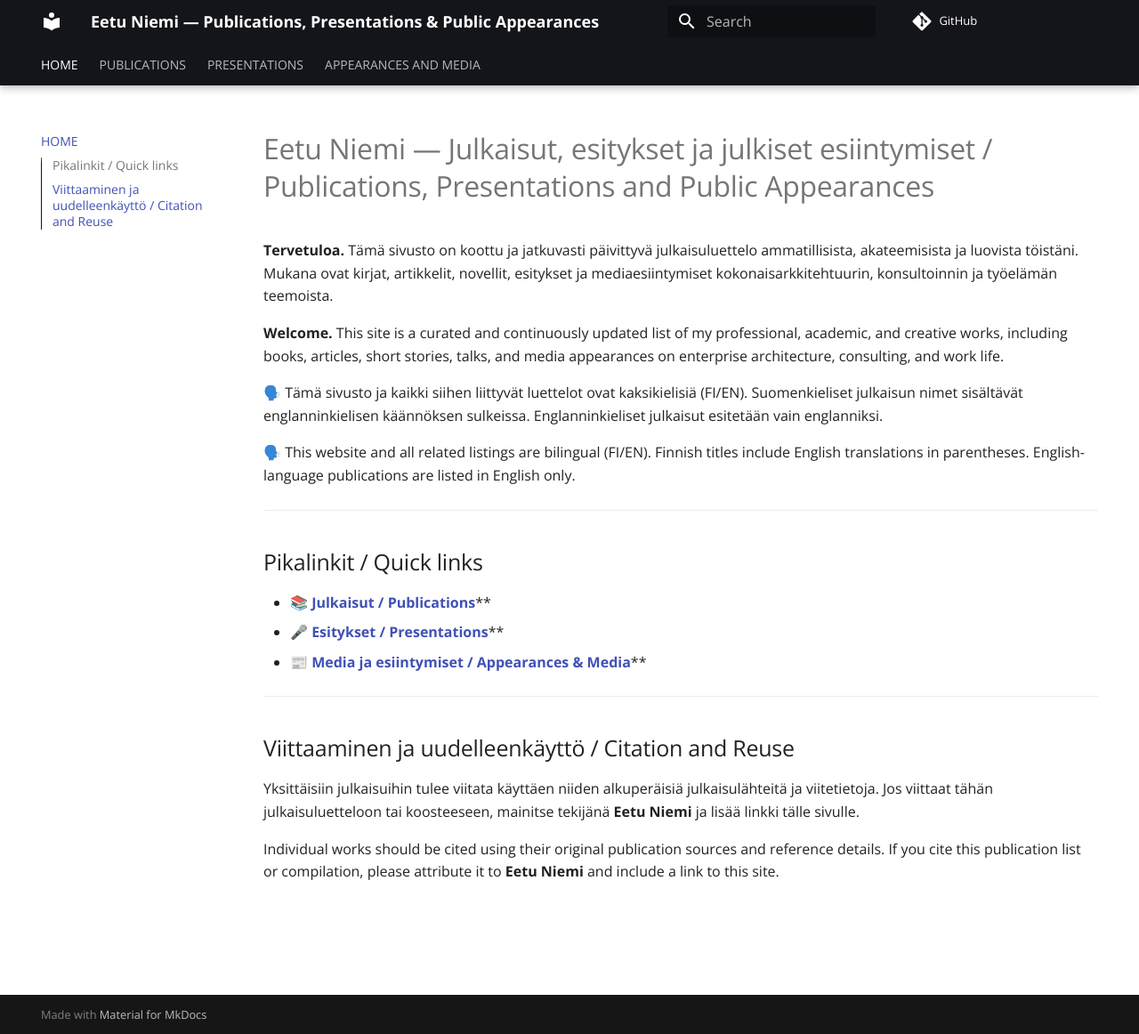
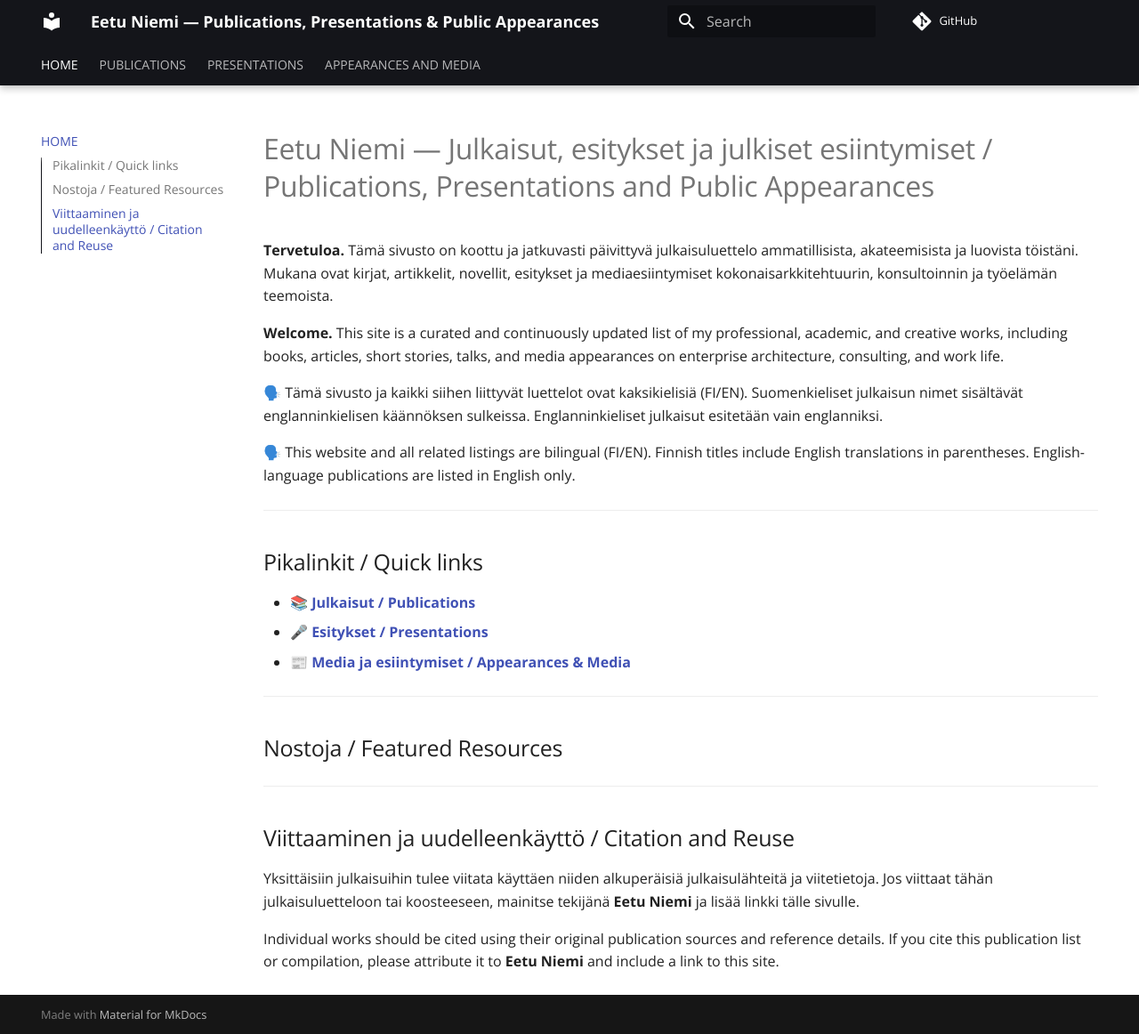
Before and after one commit to eetuniemiphd/eetuniemi, an MkDocs documentation site: the page built from docs/index.md, in a window 1280 px wide and 1162 px high. Shown: the whole window at 89% size. Built offline with MkDocs 1.6.1 and Material for MkDocs 9.7.7, drawn with Linux system fonts in a browser that asks for light colours; comment, search, counter and statistics services are not loaded.

Commit message:
Update index.md

```diff
--- a/docs/index.md
+++ b/docs/index.md
@@ -13,9 +13,15 @@
 
 ## Pikalinkit / Quick links
 
-- 📚 [**Julkaisut / Publications**](publications-eetu-niemi.md)**
-- 🎤 [**Esitykset / Presentations**](presentations-eetu-niemi.md)**
-- 📰 [**Media ja esiintymiset / Appearances & Media**](appearances-media-eetu-niemi.md)**
+- 📚 [**Julkaisut / Publications**](publications-eetu-niemi.md)
+- 🎤 [**Esitykset / Presentations**](presentations-eetu-niemi.md)
+- 📰 [**Media ja esiintymiset / Appearances & Media**](appearances-media-eetu-niemi.md)
+
+---
+
+## Nostoja / Featured Resources
+
+
 
 ---
 
```
